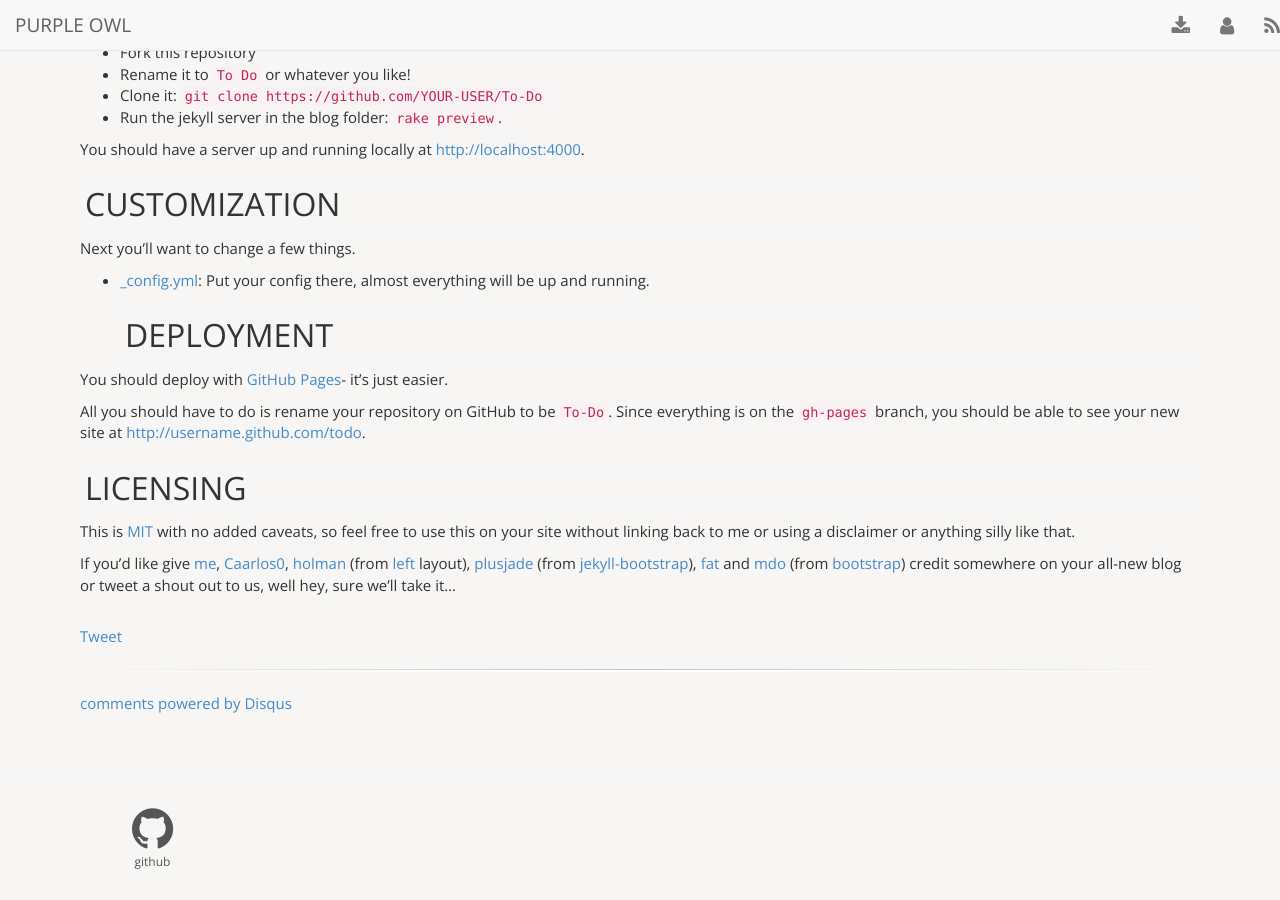
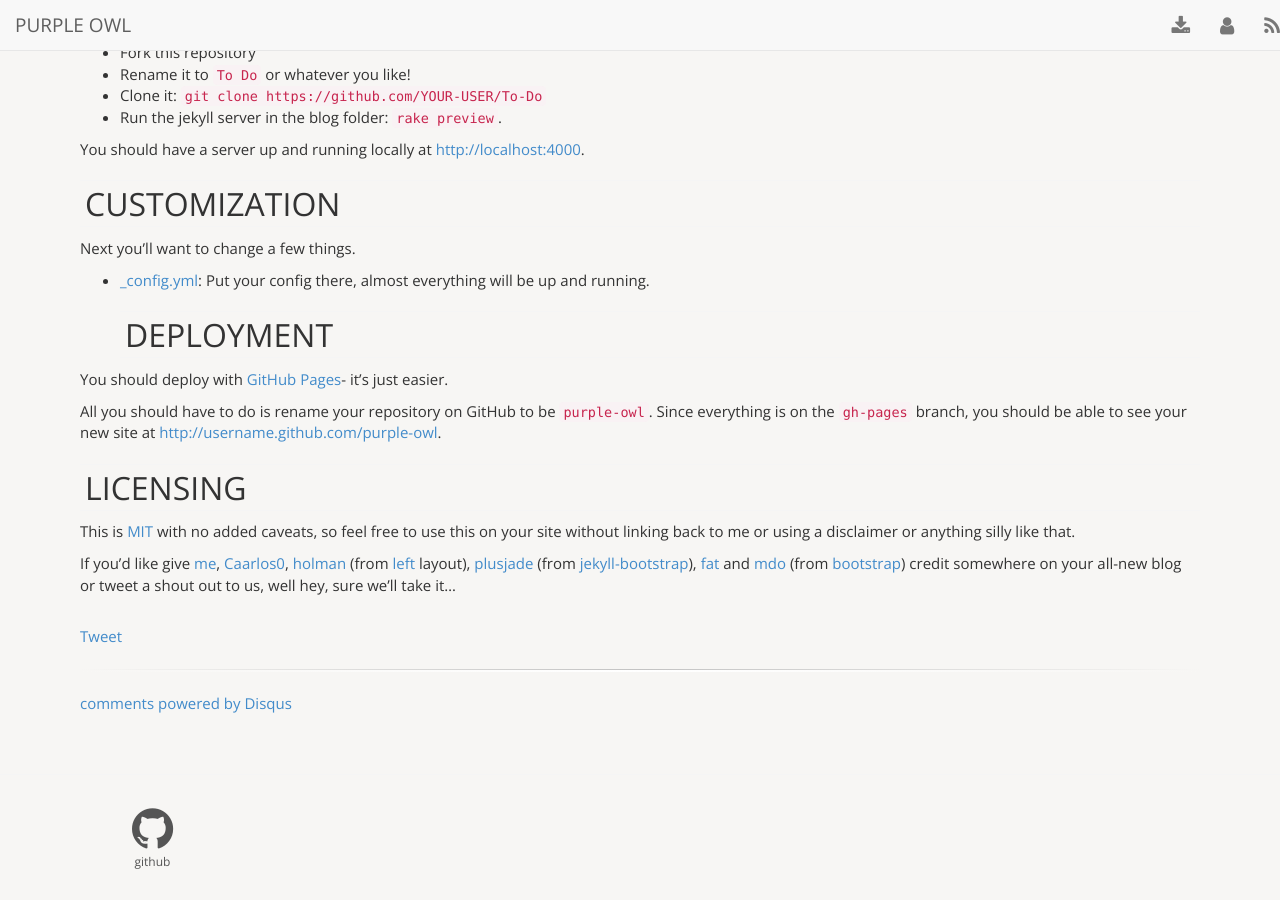
Before and after one commit to roachhd/purple-owl, a Jekyll site: the page built from _posts/2014-11-05-setting-up-your-purple-owl.md, in a window 1280 px wide and 900 px high, scrolled down 683 px. Built offline with Jekyll 4.4.1, drawn with Linux system fonts in a browser that asks for light colours; nearby versions of some CDN libraries; library files that are not in the unit come from our copies; Markdown is read by kramdown in place of the engine named in the settings; comment, search, counter and statistics services are not loaded; some of the changed text lies outside the part shown.

Commit message:
Update and rename 2014-11-05-setting-up-uour-purple-owl.md to 2014-11-05-setting-up-your-purple-owl.md

```diff
--- a/_posts/2014-11-05-setting-up-uour-purple-owl.md
+++ b/_posts/2014-11-05-setting-up-your-purple-owl.md
@@ -13,7 +13,8 @@ opensourced as [left](http://github.com/holman/left), and also in his actual
 theme, that's not opensource (I believe), but I steal some ideas anyway. I also
 took something from [jekyll-bootstrap](https://github.com/plusjade/jekyll-bootstrap),
 and, of course, I'm using [bootstrap](https://github.com/twitter/bootstrap) as
-a base for all the thing. All credit to [caarlos0](http://github.com/caarlos0) for the beautiful UP Jekyll theme.
+a base for all the thing.
+All credit to [caarlos0](http://github.com/caarlos0) for the beautiful UP Jekyll theme.
 
 <img src="http://i.imgur.com/4bKG5.png" class="post" alt="Up" width="40%" heigth="40%" />
 
@@ -30,7 +31,7 @@ You should have a server up and running locally at <http://localhost:4000>.
 ## Customization
 
 Next you'll want to change a few things.
-- [_config.yml](https://github.com/caarlos0/up/blob/master/_config.xml): Put
+- [_config.yml](https://github.com/roachhd/purple-owl/blob/master/_config.xml): Put
 your config there, almost everything will be up and running.
 ## Deployment
 
@@ -38,8 +39,8 @@ You should deploy with [GitHub Pages](http://pages.github.com)- it's just
 easier.
 
 All you should have to do is rename your repository on GitHub to be
-`To-Do`. Since everything is on the `gh-pages` branch, you
-should be able to see your new site at <http://username.github.com/todo>.
+`purple-owl`. Since everything is on the `gh-pages` branch, you
+should be able to see your new site at <http://username.github.com/purple-owl>.
 
 ## Licensing
 
@@ -47,7 +48,8 @@ This is [MIT](https://github.com/roachhd/purple-owl/blob/master/LICENSE) with no
 added caveats, so feel free to use this on your site without linking back to
 me or using a disclaimer or anything silly like that.
 
-If you'd like give [me](http://github.com/roachhd), [Caarlos0](http://github.com/caarlos0),
+If you'd like give [me](http://github.com/roachhd),
+[Caarlos0](http://github.com/caarlos0),
 [holman](http://github.com/holman)
 (from [left](http://github.com/holman/left) layout),
 [plusjade](https://github.com/plusjade)
```
Also changed, not shown: other parts of _posts/2014-11-05-setting-up-your-purple-owl.md (+1 -1 lines).
